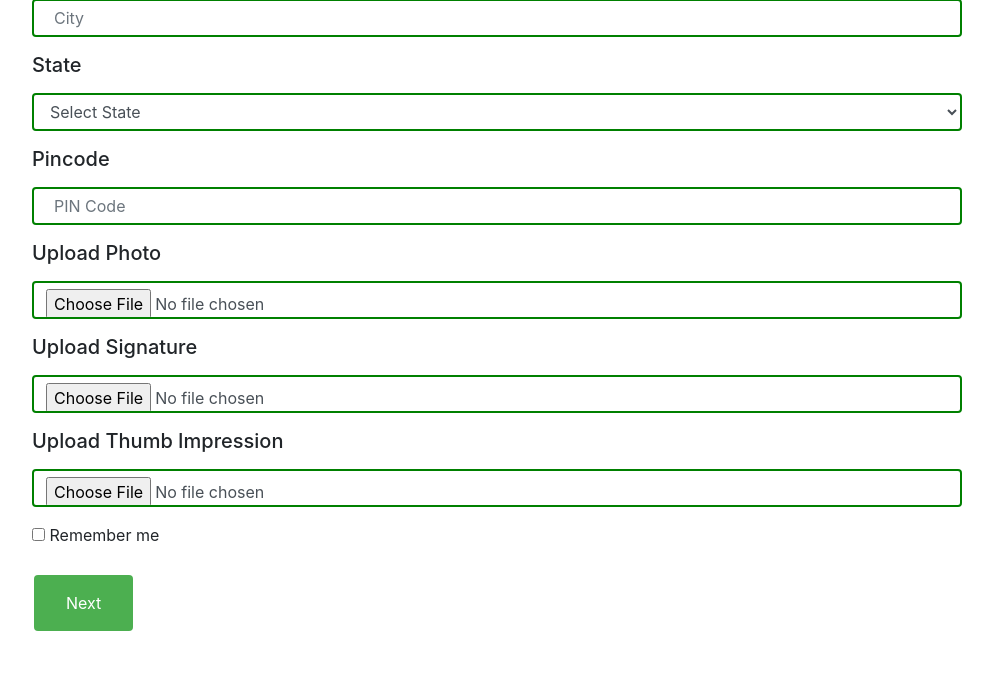
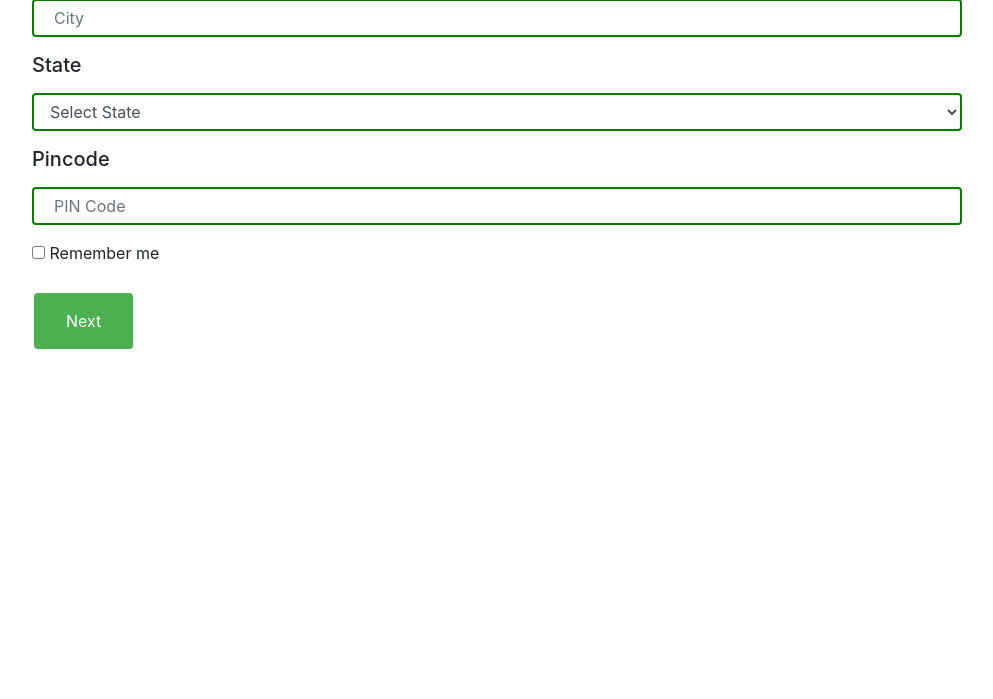
Before and after one commit to Anjibansal/application-portal, a PHP site: the page made by Personal_details (1).php in a window 1280 px wide. Shown: the part 1333-2032 px from the top of the page, without its empty margins (47-1040 px from the left). After the commit the page ends 1682 px from the top, so only its background shows below. Run offline with PHP 8.4, Linux system fonts and the light colour scheme.

Commit message:
Remove upload inputs from personal details

```diff
--- a/Personal_details (1).php
+++ b/Personal_details (1).php
@@ -214,26 +214,7 @@
         <input type="text" class="form-control" id="pin" placeholder="PIN Code" name="pin">
       </div>
       </div>
-        <div class="form-group">
-      <h5><label class="control-label col-sm-4">Upload Photo</label></h5>
-      <div class="col-sm-10">
-        <input type="file" class="form-control" id="photo" placeholder="Upload Image" name="Photo">
-      </div>
-      </div>
 
-      <div class="form-group">
-      <h5><label class="control-label col-sm-4">Upload Signature</label></h5>
-      <div class="col-sm-10">
-        <input type="file" class="form-control" id="sign" placeholder="Upload Image" name="sign">
-      </div>
-      </div>
-
-      <div class="form-group">
-      <h5><label class="control-label col-sm-4">Upload Thumb Impression</label></h5>
-      <div class="col-sm-10">
-        <input type="file" class="form-control" id="thumb" placeholder="Upload Image" name="thumb">
-      </div>
-      </div>
 
     <div class="form-group">
       <div class="col-sm-offset-4 col-sm-6">
```
